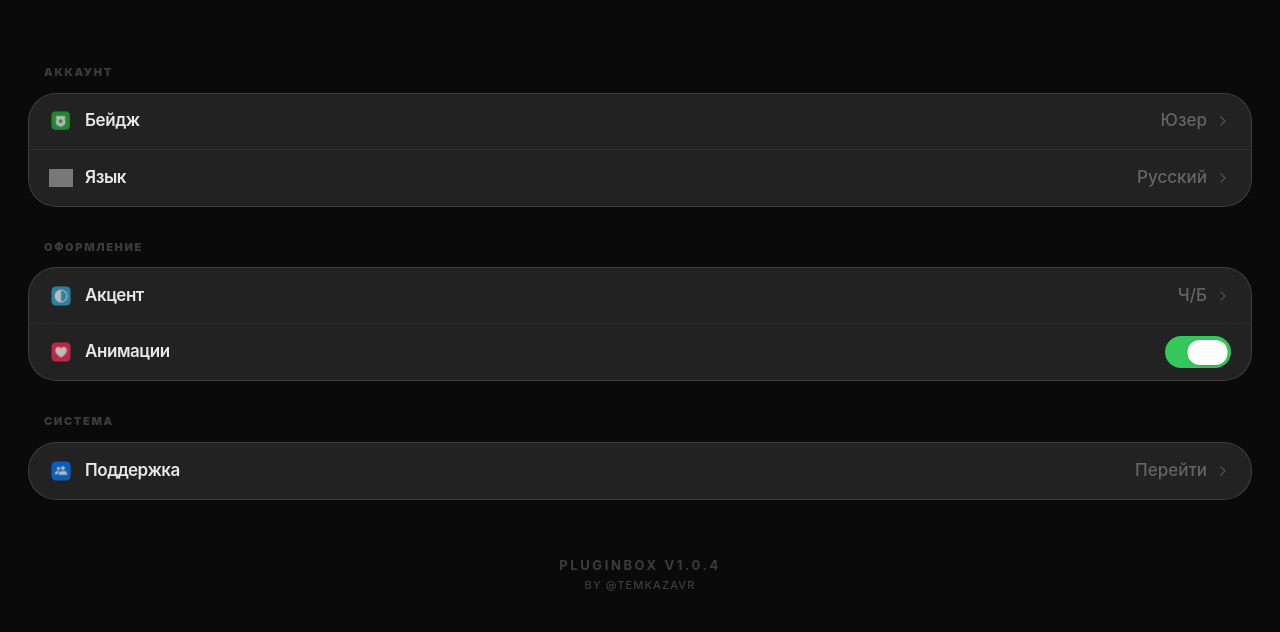
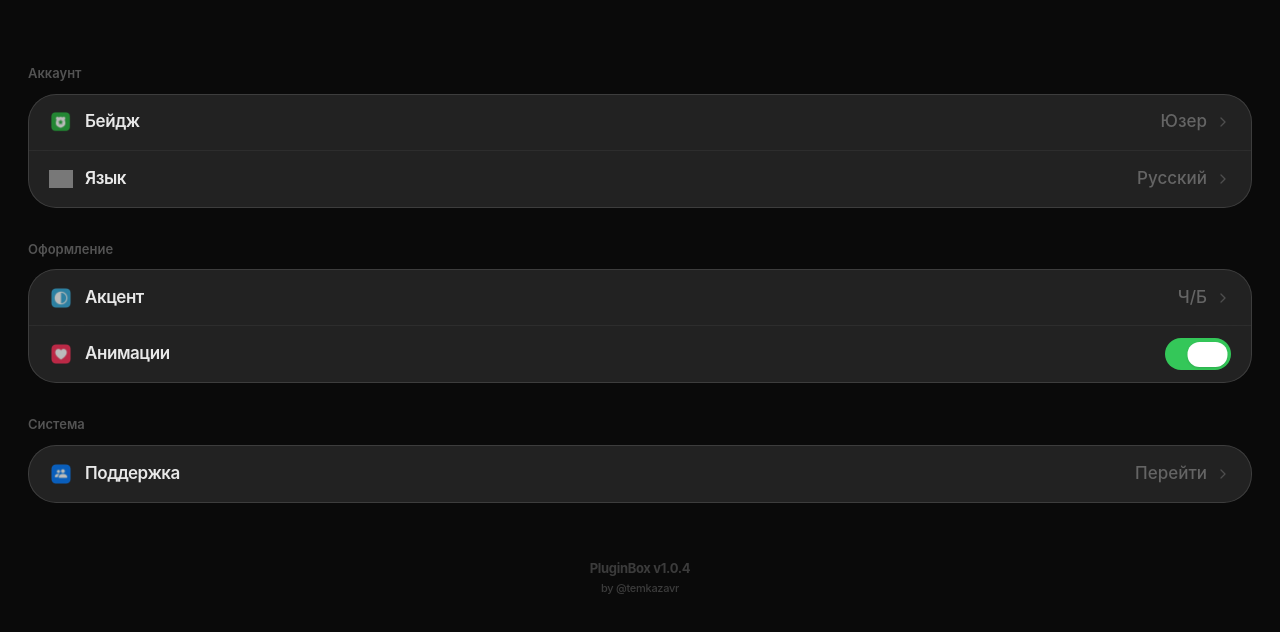
Before and after one commit to fugu70539/PluginBox, a Next.js app: page / in a window 1280 px wide. Both pictures are taken after a click on the button 93 px from the left and 42 px from the top of the page. Shown: the top 632 px of the page. Built offline with nearby package versions, Linux system fonts and the light colour scheme; grey boxes are pictures that could not be loaded.

Commit message:
Update Settings.tsx

```diff
--- a/src/components/views/Settings.tsx
+++ b/src/components/views/Settings.tsx
@@ -57,7 +57,8 @@ export default function Settings({ onBack }: { onBack: () => void }) {
     <div className="w-full min-h-screen bg-[#0a0a0a] pt-16 px-7 font-display pb-10 select-none">
       <div className="space-y-8">
         <section>
-          <h3 className="text-[11px] font-black text-white/20 uppercase tracking-[0.15em] ml-4 mb-3">Аккаунт</h3>
+          {/* Заголовки без капса, выравнивание ml-0, чтобы быть на уровне начала плашки */}
+          <h3 className="text-[13px] font-semibold text-white/30 ml-0 mb-2.5">Аккаунт</h3>
           <div className="mt-glass rounded-[28px] overflow-hidden divide-y divide-white/5">
             <SettingRow icon="Badge.webp" title="Бейдж" value={badge} />
             <SettingRow icon="Language.webp" title="Язык" value="Русский" />
@@ -65,7 +66,7 @@ export default function Settings({ onBack }: { onBack: () => void }) {
         </section>
 
         <section>
-          <h3 className="text-[11px] font-black text-white/20 uppercase tracking-[0.15em] ml-4 mb-3">Оформление</h3>
+          <h3 className="text-[13px] font-semibold text-white/30 ml-0 mb-2.5">Оформление</h3>
           <div className="mt-glass rounded-[28px] overflow-hidden divide-y divide-white/5">
             <SettingRow icon="AccentColor.webp" title="Акцент" value="Ч/Б" />
             <SettingRow icon="Animations.webp" title="Анимации" hasArrow={false}>
@@ -75,15 +76,15 @@ export default function Settings({ onBack }: { onBack: () => void }) {
         </section>
 
         <section>
-          <h3 className="text-[11px] font-black text-white/20 uppercase tracking-[0.15em] ml-4 mb-3">Система</h3>
+          <h3 className="text-[13px] font-semibold text-white/30 ml-0 mb-2.5">Система</h3>
           <div className="mt-glass rounded-[28px] overflow-hidden divide-y divide-white/5">
             <SettingRow icon="Tech.webp" title="Поддержка" value="Перейти" />
           </div>
         </section>
 
-        <footer className="w-full pt-6 flex flex-col items-center gap-1 opacity-20">
-          <span className="text-[13px] font-bold tracking-[0.2em] uppercase">PluginBox v1.0.4</span>
-          <span className="text-[11px] font-medium text-center uppercase tracking-widest leading-tight">by @temkazavr</span>
+        <footer className="w-full pt-6 flex flex-col items-center gap-0.5 opacity-20">
+          <span className="text-[13px] font-bold tracking-tight">PluginBox v1.0.4</span>
+          <span className="text-[11px] font-medium tracking-tight">by @temkazavr</span>
         </footer>
       </div>
     </div>
```
